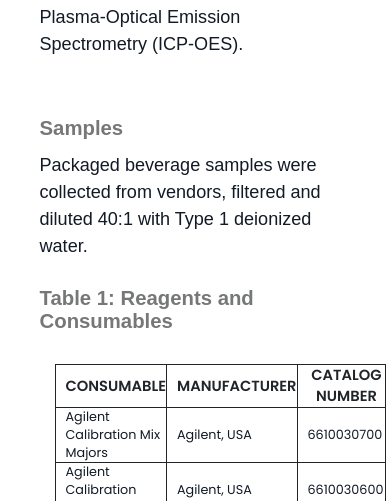
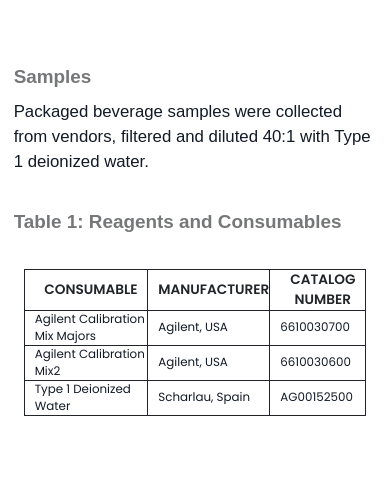
Before and after one commit to 94sola/labwox-app, a plain HTML site: page index.html in a window 390 px wide. Shown: the part 580-1081 px from the top of the page. Drawn offline with nearby package versions, Linux system fonts and the light colour scheme; a web font is replaced by a local one.

Commit message:
adjusted

```diff
--- a/style/style.css
+++ b/style/style.css
@@ -482,9 +482,16 @@ td
     .about
     {
         justify-content: center;
-        padding: 7rem 4.5rem;
+        padding: 7.7rem 5rem;
         margin-top: 180px;
-        font-size: 16px;
+        font-size: 1.6rem;
+    }
+
+    table
+    {
+    margin: 10px;
+    padding: 16px;
+    font-size: 1.2rem;
     }
 }
 
@@ -523,16 +530,24 @@ td
     .about
     {
         justify-content: center;
-        padding: 6rem 4rem;
-        font-size: 10px;
+        padding: 7rem 4rem;
+        font-size: 1.6rem;
     }
+
+    table
+    {
+    margin: 10px;
+    padding: 16px;
+    font-size: 1.2rem;
+    }
+
 }
 
 @media (max-width: 450px)
 {
     html
     {
-        font-size: 70.6%;
+        font-size: 65.6%;
     }
 
     .logo img
@@ -556,8 +571,8 @@ td
     .about
     {
         justify-content: center;
-        padding: 5.5rem 3.5rem;
-        font-size: 10px;
+        padding: 2.3rem 1.3rem;
+        font-size: 1.6rem;
     }
 
     .footer
@@ -577,6 +592,13 @@ td
         background: var(--labwox-red);
     }
 
+    table
+    {
+    margin: 10px;
+    padding: 28px;
+    font-size: 1.2rem;
+    }
+
     h1
     {
         font-size: 2.5rem;
```
